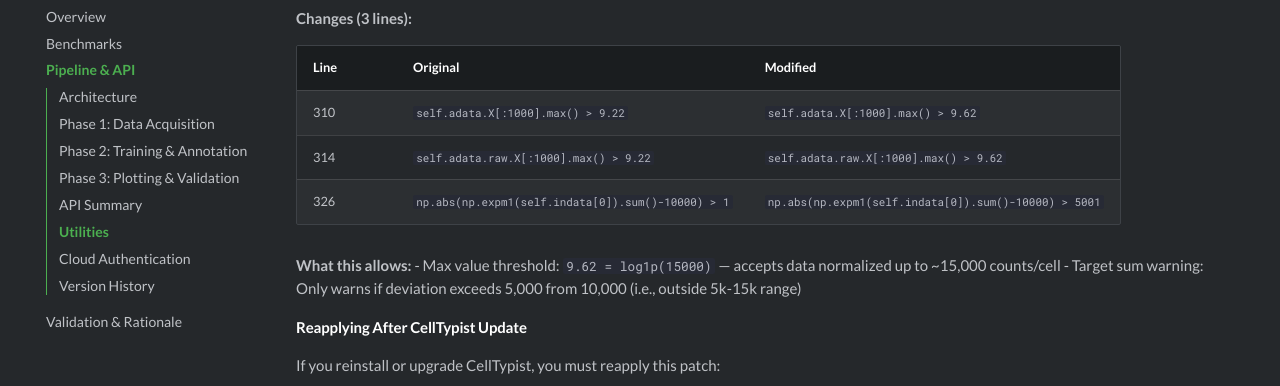
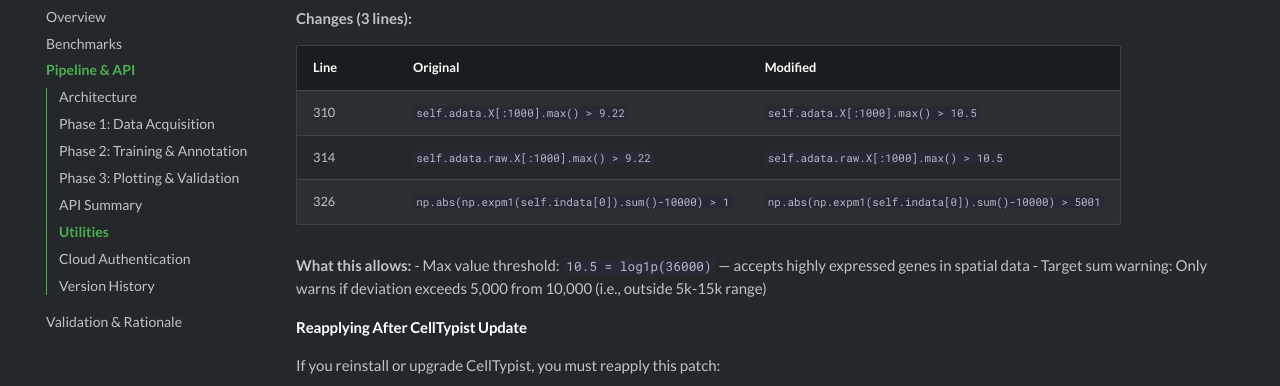
Before and after one commit to mcap91/SpatialCore, an MkDocs documentation site: the page built from docs/celltyping/api.md, in a window 1280 px wide and 900 px high, scrolled down 28024 px. Shown: the part 154-540 px from the top of the window. Built offline with MkDocs 1.6.1 and Material for MkDocs 9.7.7, drawn with Linux system fonts in a browser that asks for light colours; comment, search, counter and statistics services are not loaded.

Commit message:
Publish from dev: core, annotation, plotting, data, celltyping (2026-01-21 14:21)

```diff
--- a/docs/celltyping/api.md
+++ b/docs/celltyping/api.md
@@ -1279,12 +1279,12 @@ Modify `celltypist/classifier.py` in your Python environment:
 
 | Line | Original | Modified |
 |------|----------|----------|
-| 310 | `self.adata.X[:1000].max() > 9.22` | `self.adata.X[:1000].max() > 9.62` |
-| 314 | `self.adata.raw.X[:1000].max() > 9.22` | `self.adata.raw.X[:1000].max() > 9.62` |
+| 310 | `self.adata.X[:1000].max() > 9.22` | `self.adata.X[:1000].max() > 10.5` |
+| 314 | `self.adata.raw.X[:1000].max() > 9.22` | `self.adata.raw.X[:1000].max() > 10.5` |
 | 326 | `np.abs(np.expm1(self.indata[0]).sum()-10000) > 1` | `np.abs(np.expm1(self.indata[0]).sum()-10000) > 5001` |
 
 **What this allows:**
-- Max value threshold: `9.62 = log1p(15000)` — accepts data normalized up to ~15,000 counts/cell
+- Max value threshold: `10.5 = log1p(36000)` — accepts highly expressed genes in spatial data
 - Target sum warning: Only warns if deviation exceeds 5,000 from 10,000 (i.e., outside 5k-15k range)
 
 #### Reapplying After CellTypist Update
--- a/pyproject.toml
+++ b/pyproject.toml
@@ -4,7 +4,7 @@ build-backend = "setuptools.build_meta"
 
 [project]
 name = "spatialcore"
-version = "0.1.16"
+version = "0.1.17"
 description = "Standardized spatial statistics tools for computational biology"
 readme = "README.md"
 license = "Apache-2.0"
--- a/src/spatialcore/__init__.py
+++ b/src/spatialcore/__init__.py
@@ -5,7 +5,7 @@ A thin, robust wrapper around standard libraries to ensure Python and R users
 get the exact same result for the same biological question.
 """
 
-__version__ = "0.1.16"
+__version__ = "0.1.17"
 
 # Track which modules are available in this installation
 _available_modules: list[str] = []
```
